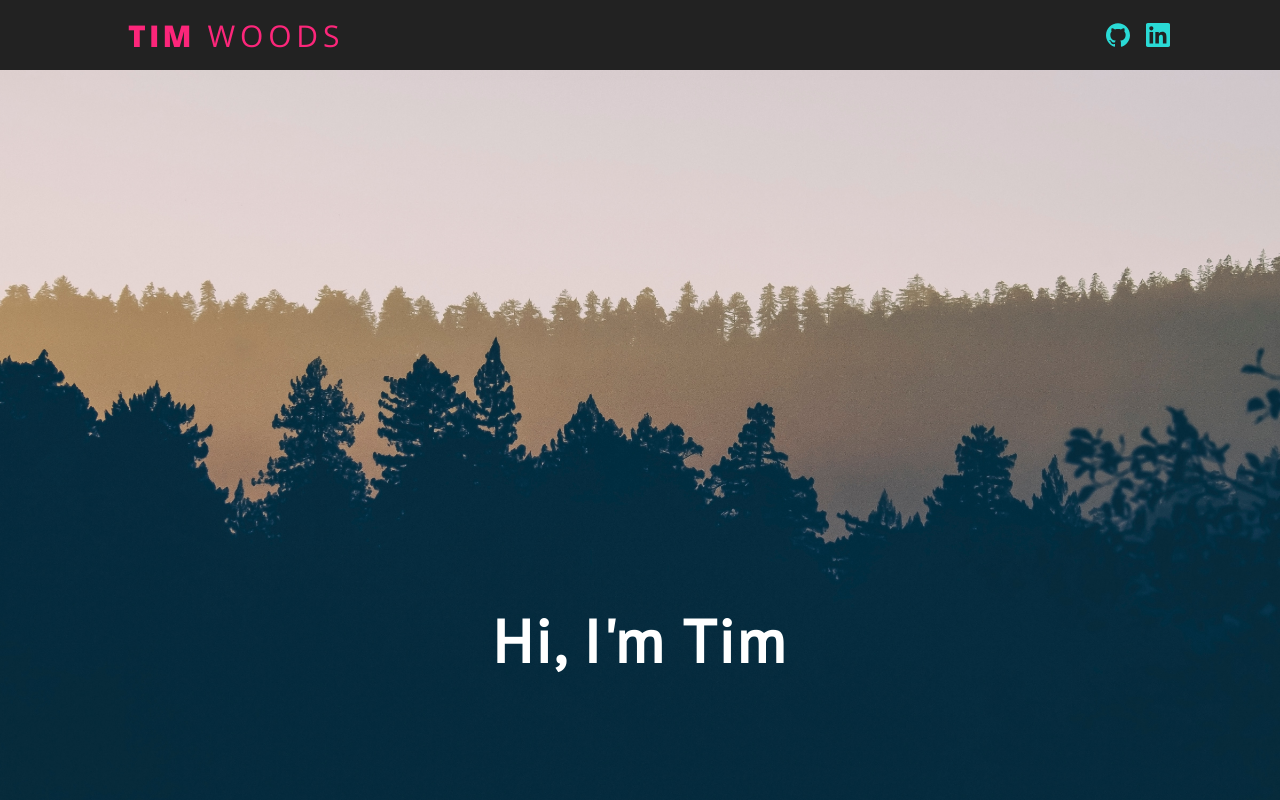
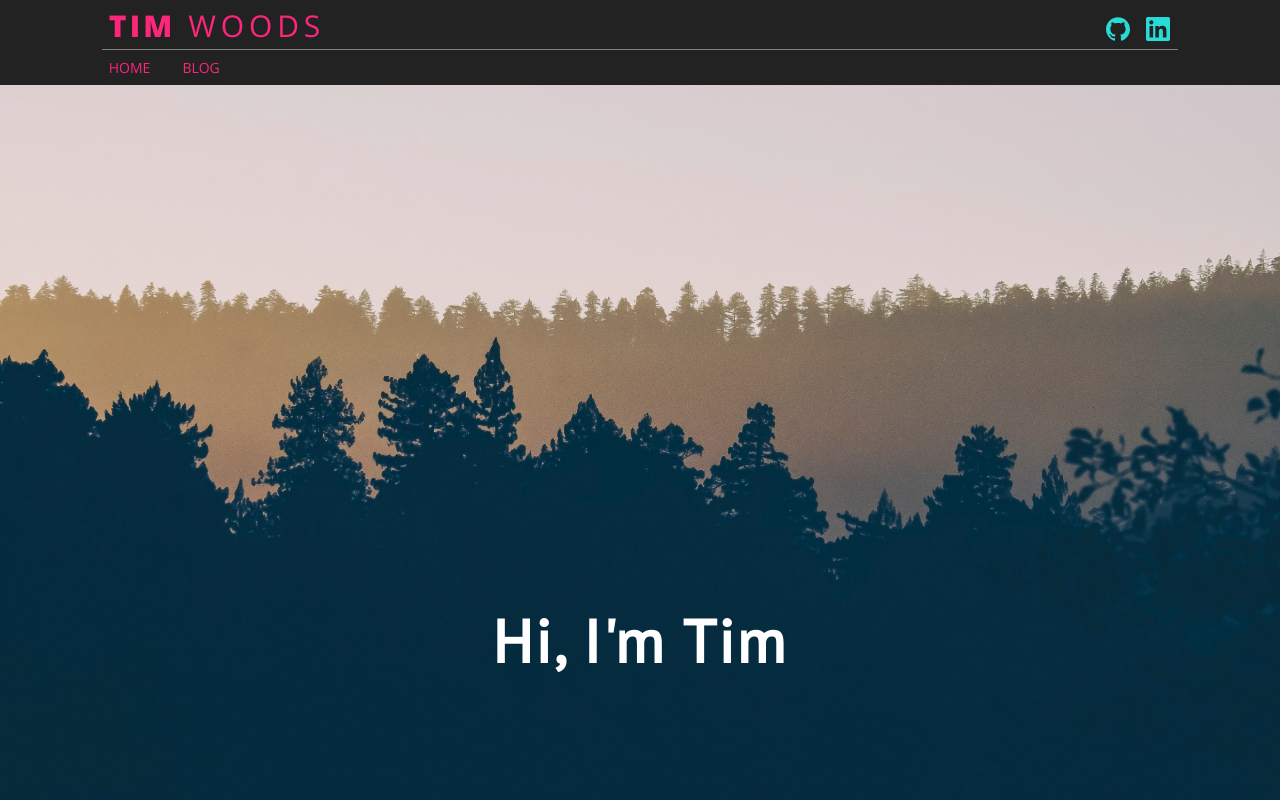
Before and after one commit to CX4Life/personal_site, a React (Create React App) app in the folder front-end/: page / in a window 1280 px wide. Shown: the top 800 px of the page. Built offline with nearby package versions, Linux system fonts and the light colour scheme; the HTML template or start-up script is replaced by a standard one.

Commit message:
Adding nav bar, blog section

```diff
--- a/front-end/src/App.js
+++ b/front-end/src/App.js
@@ -1,5 +1,5 @@
 import React, { Component } from 'react';
-import { Home, About } from './Pages'
+import { Home, Blog } from './Pages'
 import { BrowserRouter as Router, Route } from 'react-router-dom';
 import './App.css';
 
@@ -9,7 +9,7 @@ export default class App extends Component {
       <Router>
         <div className="App">
           <Route exact path='/' component={Home} />
-          <Route path='/about' component={About} />
+          <Route path='/blog' component={Blog} />
         </div>
       </Router>
     );
--- a/front-end/src/Pages/About.js
+++ b/front-end/src/Pages/Blog.js
@@ -1,7 +1,7 @@
 import React from 'react';
 import { Header, Welcome } from '../Parts';
 
-export const About = () => (
+export const Blog = () => (
     <div className='app>'>
         <Header />
         <Welcome />
--- a/front-end/src/Pages/Home.js
+++ b/front-end/src/Pages/Home.js
@@ -1,6 +1,6 @@
 import React from 'react';
 import styled from 'styled-components';
-import { Header, Background, Expanding, Page, } from '../Parts';
+import { Header, Background, Page, } from '../Parts';
 
 const Centered = styled.div`
     color: white;
--- a/front-end/src/Pages/index.js
+++ b/front-end/src/Pages/index.js
@@ -1,7 +1,7 @@
 import { Home } from './Home';
-import { About } from './About';
+import { Blog } from './Blog';
 
 export {
     Home,
-    About
+    Blog
 };
--- a/front-end/src/Parts/Common/Header.js
+++ b/front-end/src/Parts/Common/Header.js
@@ -6,21 +6,19 @@ const LIVING_CORAL = '#FC267A';
 
 const FixedHeader = styled.div`
     z-index: 10003;
-    width: 100%;
-    height: 70px;
+    height: ${props => props.height || '70px'};
     background-color: #222;
     display: flex;
     position: fixed;
     top: 0;
-    flex-direction: row;
-    align-items: center;
+    flex-direction: column;
+    align-items: space-between;
+    padding-top: 0.3rem;
+    padding-left: 8vw;
+    padding-right: 8vw;
 `;
 
 const Title = styled.div`
-    margin: 0.3em;
-    margin-left: 10vw;
-    padding-right: 2vm;
-    width: 40%;
     min-width: 180px;
 `;
 
@@ -29,6 +27,7 @@ const FirstName = styled.span`
     font-size: 30px;
     color: ${LIVING_CORAL};
     letter-spacing: 0.2rem;
+    margin-left: 0.4rem;
     font-family: 'Open Sans';
 `;
 
@@ -43,9 +42,7 @@ const LastName = styled.span`
 
 const StyledLinks = styled.div`
     display: flex;
-    width: 60%;
-    margin-right: 8vw;
-    justify-content: flex-end;
+    padding-top: 4px;
 `;
 
 const IconLink = styled.div`
@@ -57,6 +54,31 @@ const IconLink = styled.div`
     width: 24px;
 `;
 
+const HeaderRow = styled.div`
+    display: flex;
+    width: 84vw;
+    flex-direction: row;
+    justify-content: space-between;
+`;
+
+const SiteLinkWrapper = styled.div`
+    display: flex;
+    flex-direction: row;
+    flex-basis: 80px;
+    justify-content: flex-start;
+    margin-left: 0.4rem;
+    padding-top: 0.5rem;
+`;
+
+const SiteLink = styled.span`
+    color: ${LIVING_CORAL}
+    padding-right: 2.0rem;
+    font-size: 14px;
+    font-weight: 400;
+    font-family: 'Open Sans';
+    cursor: pointer;
+`;
+
 const TitleName = () => (
     <Title>
         <FirstName>TIM</FirstName>
@@ -64,7 +86,7 @@ const TitleName = () => (
     </Title>
 );
 
-const Links = ({ links }) => {
+const SocialLinks = ({ links }) => {
     const iconMap = {
         'GitHub': <Github />,
         'LinkedIn': <LinkedIn />
@@ -85,6 +107,21 @@ const Links = ({ links }) => {
     );
 };
 
+const SiteLinks = ({ links }) => {
+    return (
+        <SiteLinkWrapper>
+            {links.map(link =>
+                <SiteLink
+                    key={`${link.name}-link`}
+                    onClick={() => window.location.href = link.href}
+                >
+                    {link.name}
+                </SiteLink>
+            )}
+        </SiteLinkWrapper>
+    );
+};
+
 export const Header = () => {
     const socialLinks = [
         {
@@ -97,10 +134,29 @@ export const Header = () => {
         }
     ];
 
+    const siteLinks = [
+        {
+            name: 'HOME',
+            href: '/'
+        },
+        {
+            name: 'BLOG',
+            href: '/blog'
+        }
+    ];
+
     return (
-        <FixedHeader>
-            <TitleName />
-            <Links links={socialLinks} />
+        <FixedHeader
+            height='80px'>
+            <HeaderRow>
+                <TitleName />
+                <SocialLinks links={socialLinks} />
+            </HeaderRow>
+            <span style={{ borderBlockEnd: '1px', borderBlockEndStyle: 'solid', borderBlockEndColor: 'grey' }}></span>
+            <HeaderRow style={{ alignItems: 'center' }}>
+                <SiteLinks links={siteLinks} />
+
+            </HeaderRow>
         </FixedHeader>
     );
 }
```
